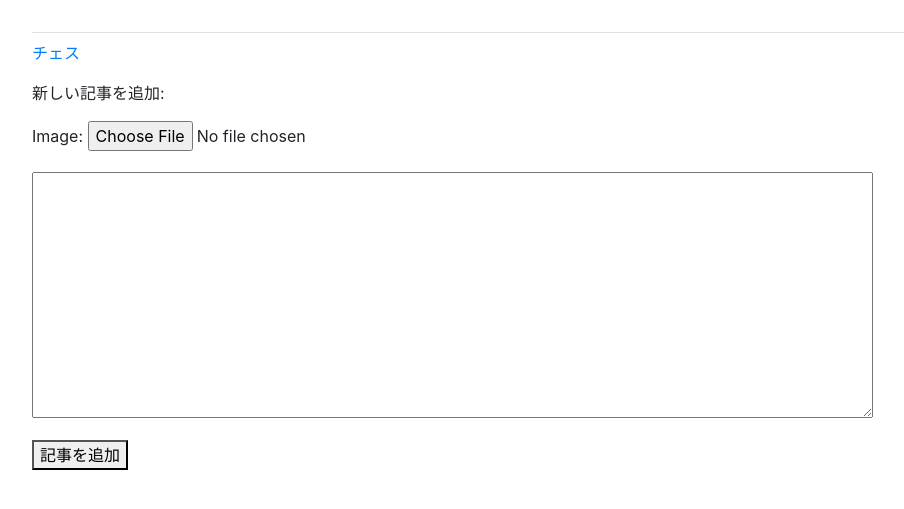
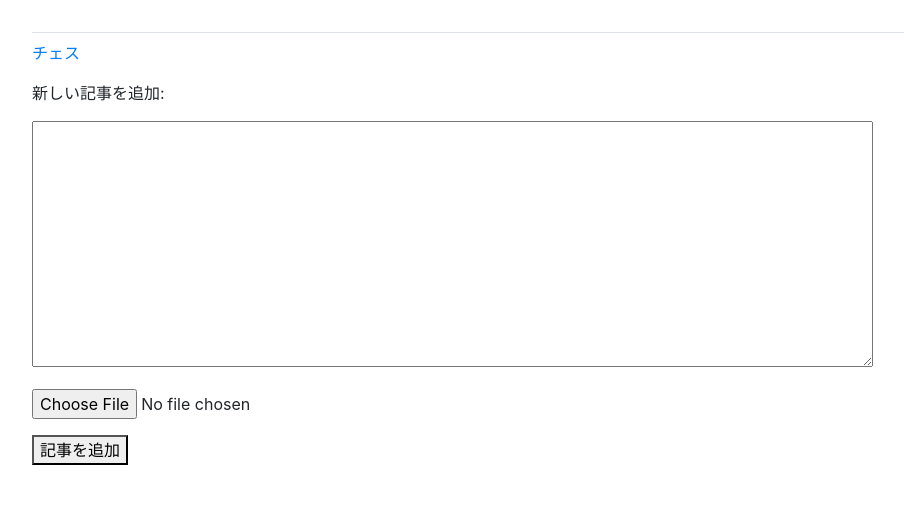
Before and after one commit to 19276YamamotoKeisuke/learning_log, a Django app: page /new_entry/1/ in a window 1280 px wide. Shown: the part 58-567 px from the top of the page, without its empty margins (53-957 px from the left). Run offline with Django 4.2, Linux system fonts and the light colour scheme; a user stored in the database is signed in; data comes from the database, SQL or seed files in the repository; both versions use the stored data as it was after the commit; parts of the project's set-up code (start-up, migrations or seed data) failed here and were passed over; some libraries are stand-ins or nearby versions.

Commit message:
画像追加完了

```diff
--- a/learning_log/settings.py
+++ b/learning_log/settings.py
@@ -14,6 +14,7 @@ from pathlib import Path
 import os
 
 # Build paths inside the project like this: BASE_DIR / 'subdir'.
+
 BASE_DIR = Path(__file__).resolve().parent.parent
 MEDIA_ROOT = os.path.join(BASE_DIR, 'media/')
 # とりあえず画像フォームは保留
@@ -130,6 +131,7 @@ USE_TZ = True
 # https://docs.djangoproject.com/en/4.0/howto/static-files/
 
 STATIC_URL = 'static/'
+STATICFILES_DIRS = [ BASE_DIR / 'static' ]
 
 # Default primary key field type
 # https://docs.djangoproject.com/en/4.0/ref/settings/#default-auto-field
--- a/learning_logs/forms.py
+++ b/learning_logs/forms.py
@@ -15,8 +15,8 @@ class EntryForm(forms.ModelForm):
     """新規記事追加用フォーム"""
     class Meta:
         model = Entry
-        fields = Entryfields = ['text']
-        labels = {'text': ''}
+        fields = Entryfields = ['text','image']
+        labels = {'text': '','image':''}
         widgets = {'text': forms.Textarea(attrs={'cols': 80})}
 
 class UploadForm(forms.ModelForm):
--- a/learning_logs/models.py
+++ b/learning_logs/models.py
@@ -19,8 +19,8 @@ class Entry(models.Model):
     topic = models.ForeignKey(Topic, on_delete = models.CASCADE)
     text = models.TextField()
     date_added = models.DateTimeField(auto_now_add = True)
+    image = models.ImageField(upload_to='img/', null=True, blank=True)
 
-    # image = models.ImageField(upload_to='img/', null=True, blank=True)
     # title = models.CharField(max_length=200, null=True, blank=True)
 
 
--- a/learning_logs/templates/learning_logs/new_entry.html
+++ b/learning_logs/templates/learning_logs/new_entry.html
@@ -5,9 +5,8 @@
     <p><a href = "{% url 'learning_logs:topic' topic.id %}">{{ topic }}</a></p>
 
     <p>新しい記事を追加:</p>
-    <form action="{% url 'learning_logs:new_entry' topic.id %}" method='post'>
+    <form action="{% url 'learning_logs:new_entry' topic.id %}" method='post' enctype='multipart/form-data'>
         {% csrf_token %}
-        {{ image_form.as_p }}
         {{ form.as_p }}
         <button name='submit'>記事を追加</button>
     </form>
--- a/learning_logs/urls.py
+++ b/learning_logs/urls.py
@@ -3,6 +3,9 @@
 from django.urls import path
 
 from . import views
+
+from django.conf import settings
+from django.conf.urls.static import static
 
 app_name = 'learning_logs'
 urlpatterns = [
@@ -18,4 +21,6 @@ urlpatterns = [
     path('new_entry/<int:topic_id>/', views.new_entry, name = 'new_entry'),
     # 記事の編集ページ
     path('edit_entry/<int:entry_id>/', views.edit_entry, name='edit_entry'),
+    # 画像用
 ]
+urlpatterns += static(settings.MEDIA_URL, document_root=settings.MEDIA_ROOT)
--- a/learning_logs/views.py
+++ b/learning_logs/views.py
@@ -69,16 +69,11 @@ def new_entry(request, topic_id):
 
     else:
         # POSTでデータが送信されたのでこれを処理する
-        form = EntryForm(data=request.POST)
-        image_form = UploadForm(data=request.POST)
-        if form.is_valid() and image_form.is_valid():
-            # form_get_image = image_form.save(commit=False)
-            new_entry = image_form.save(commit=False)
-            # new_entry = form_get_image
+        form = EntryForm(request.POST, request.FILES)
+        if form.is_valid():
+            new_entry = form.save(commit=False)
             new_entry.topic = topic
             new_entry.save()
-            # upload_image = image_form.save(commit=False)
-            # upload_image.save()
 
             return redirect('learning_logs:topic', topic_id=topic_id)
 
```
Also changed, not shown: db.sqlite3, learning_logs/migrations/0010_entry_image.py (added), media/img/modare_allstars.jpg (added).
